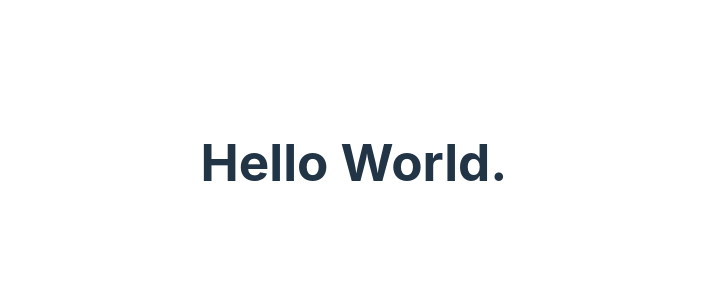
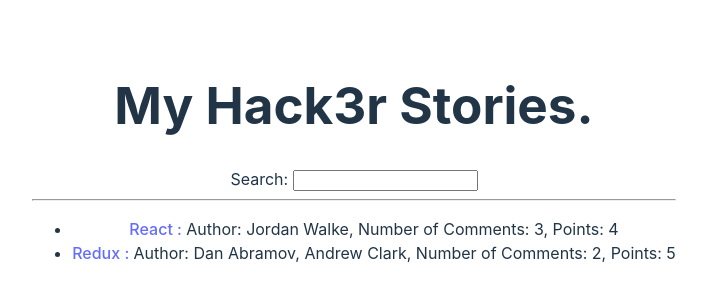
Before and after one commit to niklitt/hacker-stories, a React (Vite) app: page / in a window 1280 px wide. Shown: the part 238-538 px from the top of the page, without its empty margins (286-993 px from the left). Built offline with nearby package versions, Linux system fonts and the light colour scheme.

Commit message:
feature/Fundamentals-of-React: Completed Lists in React

```diff
--- a/src/App.jsx
+++ b/src/App.jsx
@@ -1,15 +1,61 @@
-import { useState } from 'react'
-import reactLogo from './assets/react.svg'
-import viteLogo from '/vite.svg'
+// import { useState } from 'react'
+// import reactLogo from './assets/react.svg'
+// import viteLogo from '/vite.svg'
 import './App.css'
+
+const list = [
+  {
+    title: 'React',
+    url: 'https://reactjs.org',
+    author: 'Jordan Walke',
+    num_comments: 3,
+    points: 4,
+    objectID: 0,
+  },
+  {
+    title: 'Redux',
+    url: 'https://redux.js.org',
+    author: 'Dan Abramov, Andrew Clark',
+    num_comments: 2,
+    points: 5,
+    objectID: 1,
+  },
+];
 
 function App() {
 
-  const title = 'React';
+  // const welcome = {
+  //   greeting: 'Howdy',
+  //   title: 'World.',
+  // }
+
+  // function getTitle(title) {
+  //   return title;
+  // }
 
   return (
       <div>
-        <h1>Hello World.</h1>
+        <h1>
+          My Hack3r Stories.
+        </h1>
+
+        <label htmlFor="search">Search: </label>
+        <input id="search" type="text" />
+
+        <hr />
+
+        <ul>
+          {list.map(function (item) {
+            return <li key={item.objectID}>
+              <span>
+                <a href={item.url}>{item.title} : </a>
+              </span>
+              <span>Author: {item.author}, </span>
+              <span>Number of Comments: {item.num_comments}, </span>
+              <span>Points: {item.points}</span>
+            </li>;
+          })}
+        </ul>
       </div>
   )
 }
```
